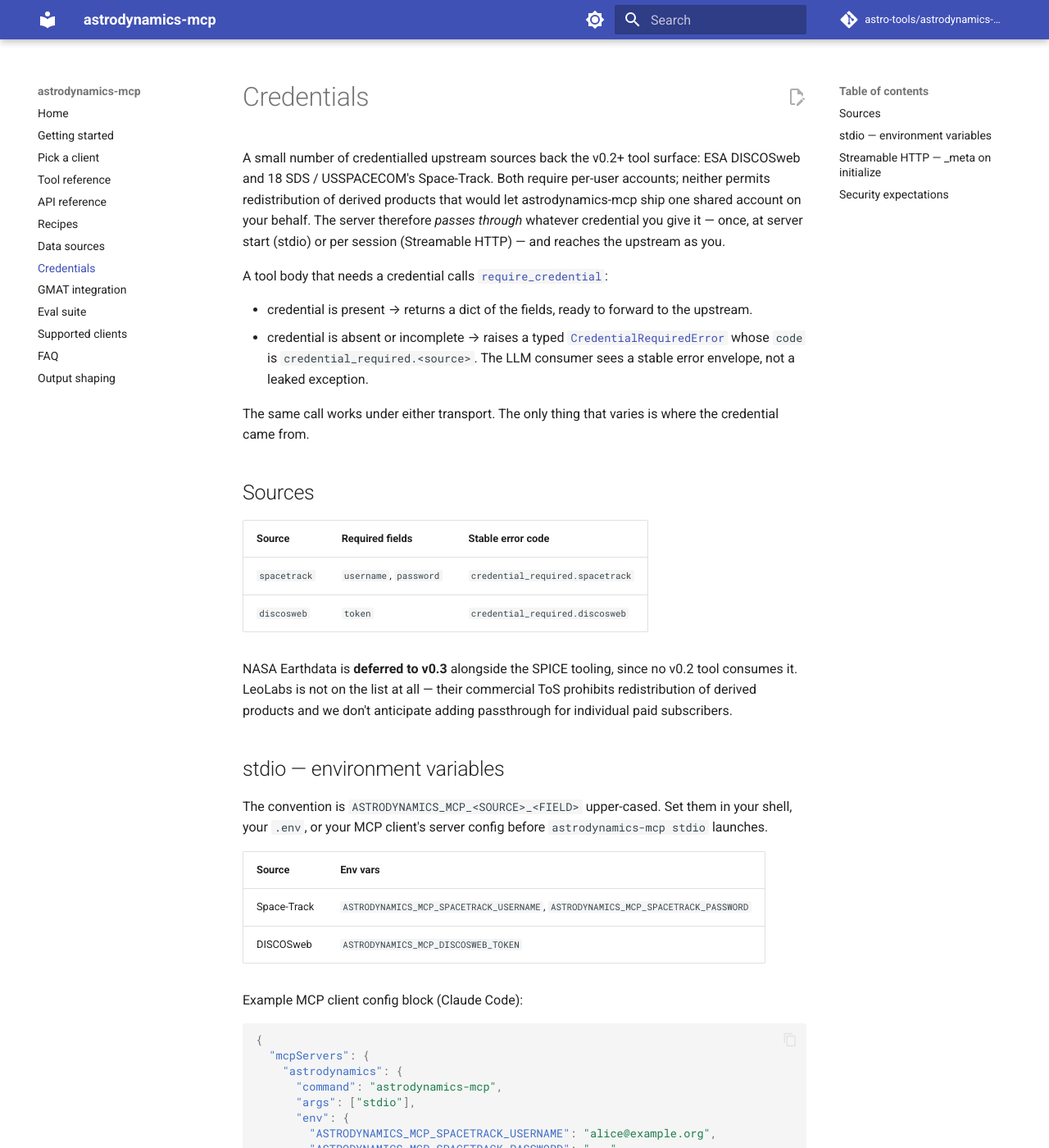
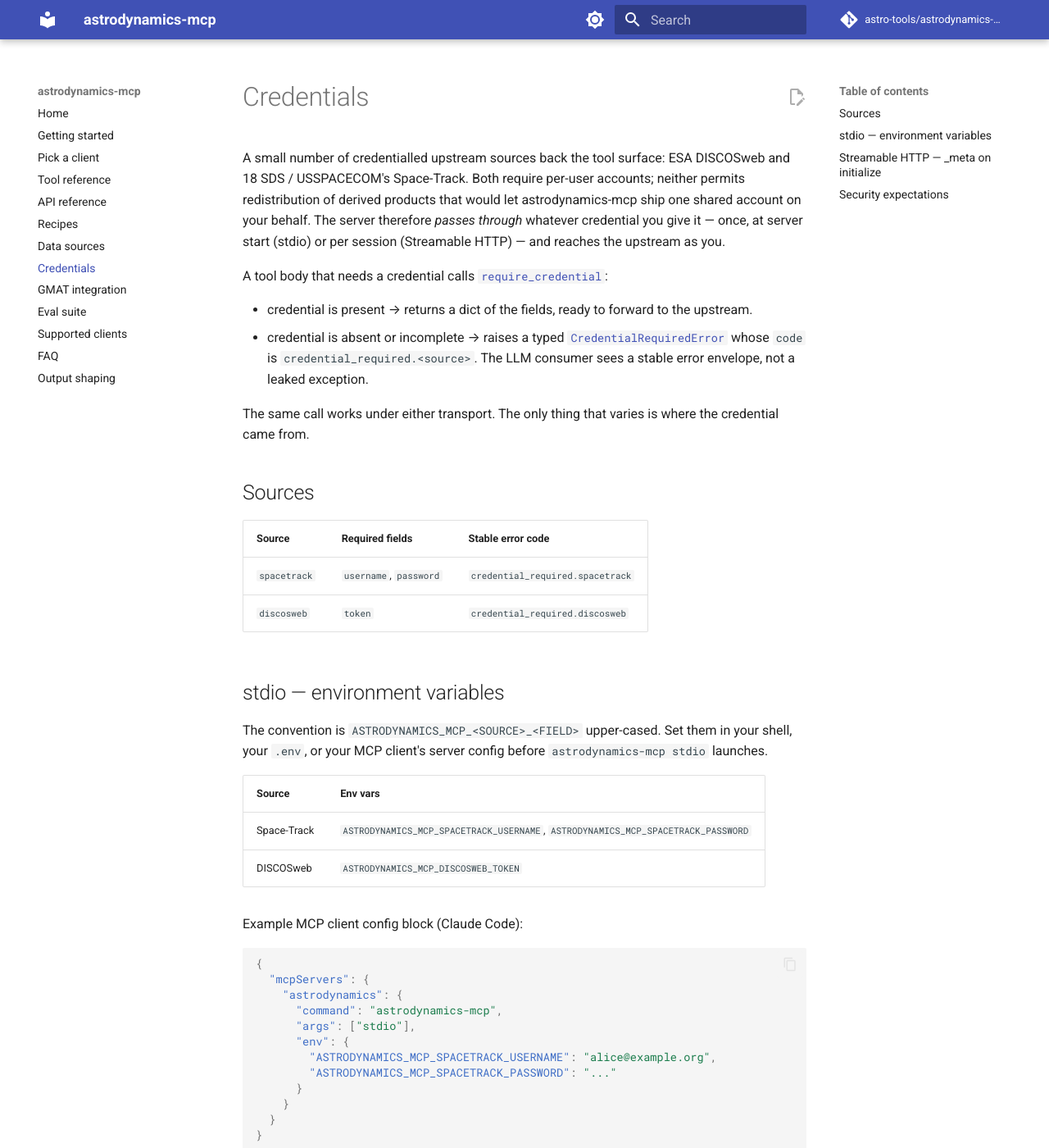
Before and after one commit to astro-tools/astrodynamics-mcp, an MkDocs documentation site: the page built from docs/credentials.md, in a window 1280 px wide and 1400 px high. Shown: the whole window at 82% size. Built offline with MkDocs 1.6.1 and Material for MkDocs 9.7.7, drawn with Linux system fonts in a browser that asks for light colours; comment, search, counter and statistics services are not loaded.

Commit message:
Drop version pegs and the Earthdata/LeoLabs paragraph from credentials docs and module

```diff
--- a/docs/credentials.md
+++ b/docs/credentials.md
@@ -1,6 +1,6 @@
 # Credentials
 
-A small number of credentialled upstream sources back the v0.2+ tool
+A small number of credentialled upstream sources back the tool
 surface: ESA DISCOSweb and 18 SDS / USSPACECOM's Space-Track. Both
 require per-user accounts; neither permits redistribution of derived
 products that would let astrodynamics-mcp ship one shared account on
@@ -27,11 +27,6 @@
 |--------|-----------------|-------------------|
 | `spacetrack` | `username`, `password` | `credential_required.spacetrack` |
 | `discosweb` | `token` | `credential_required.discosweb` |
-
-NASA Earthdata is **deferred to v0.3** alongside the SPICE tooling, since
-no v0.2 tool consumes it. LeoLabs is not on the list at all — their
-commercial ToS prohibits redistribution of derived products and we don't
-anticipate adding passthrough for individual paid subscribers.
 
 ## stdio — environment variables
 
```
Also changed, not shown: 2 other files.
